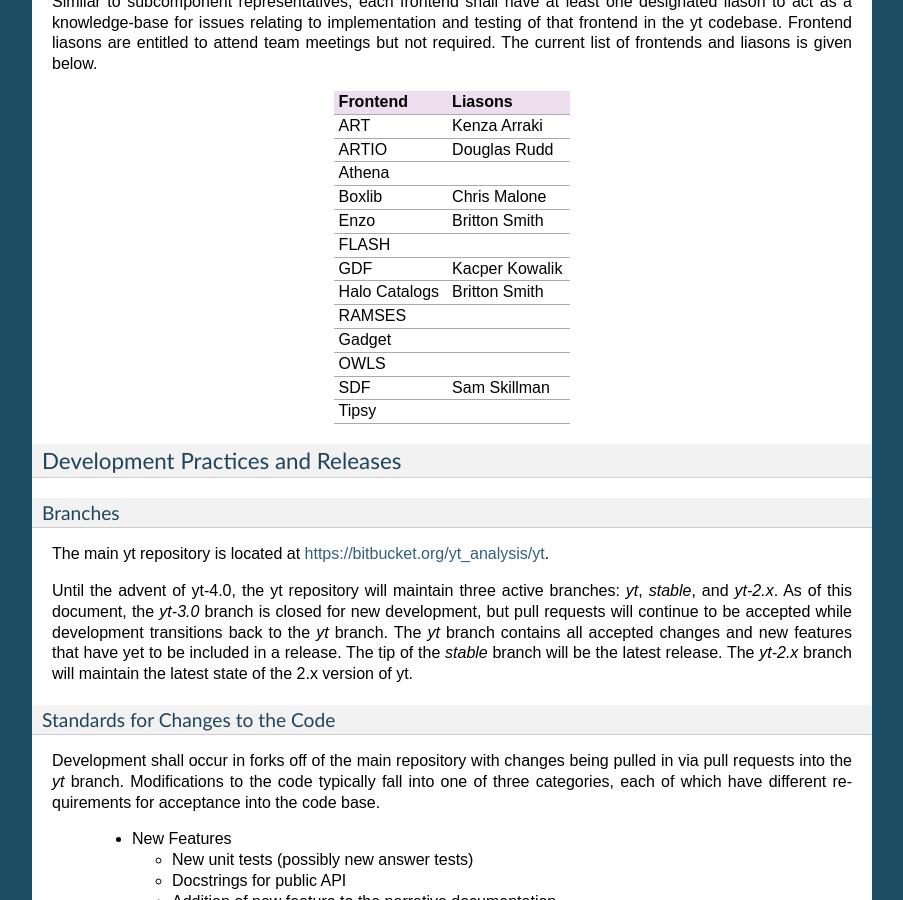
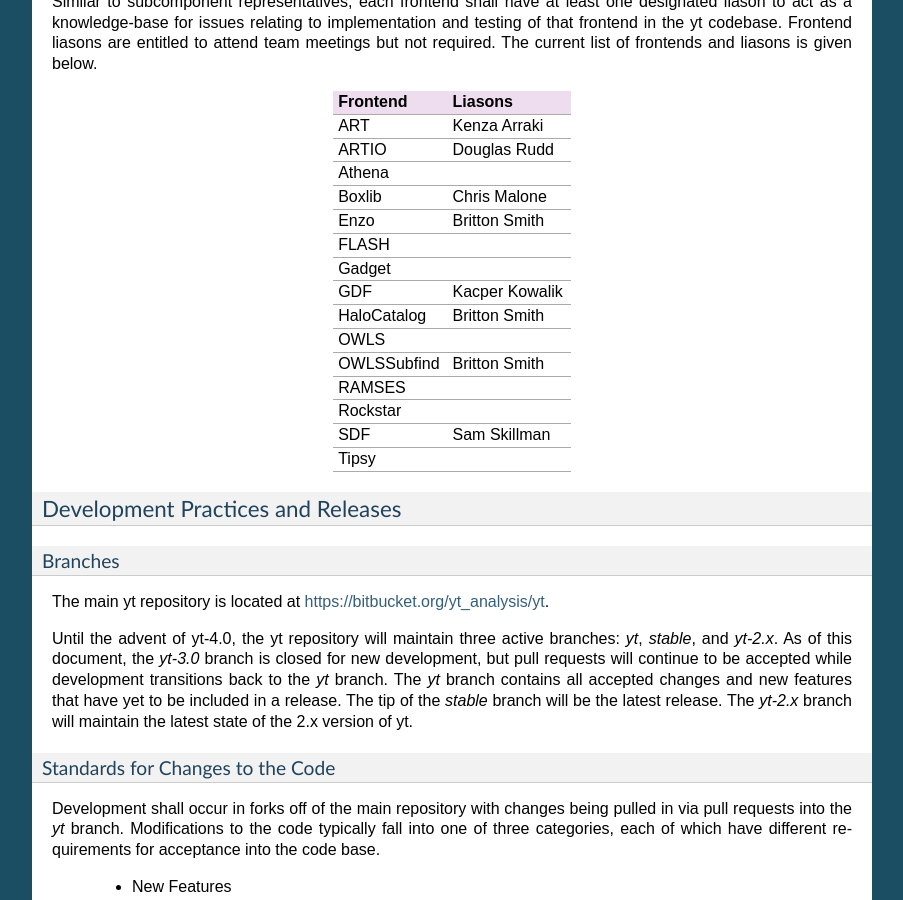
Before and after one commit to yt-project/ytep, a Sphinx documentation site: the page built from source/YTEPs/YTEP-1776.rst, in a window 1280 px wide and 900 px high, scrolled down 1704 px. Shown: the whole window, without its empty margins (198-1101 px from the left). Built offline with Sphinx 7.4.7, drawn with Linux system fonts in a browser that asks for light colours; formulas are drawn with MathJax 3.

Commit message:
Adding a few more frontends.

```diff
--- a/source/YTEPs/YTEP-1776.rst
+++ b/source/YTEPs/YTEP-1776.rst
@@ -116,11 +116,13 @@ is given below.
     Boxlib         Chris Malone
     Enzo           Britton Smith
     FLASH
+    Gadget
     GDF            Kacper Kowalik
-    Halo Catalogs  Britton Smith
+    HaloCatalog    Britton Smith
+    OWLS
+    OWLSSubfind    Britton Smith
     RAMSES
-    Gadget
-    OWLS
+    Rockstar
     SDF            Sam Skillman
     Tipsy
     ============== =================
```
